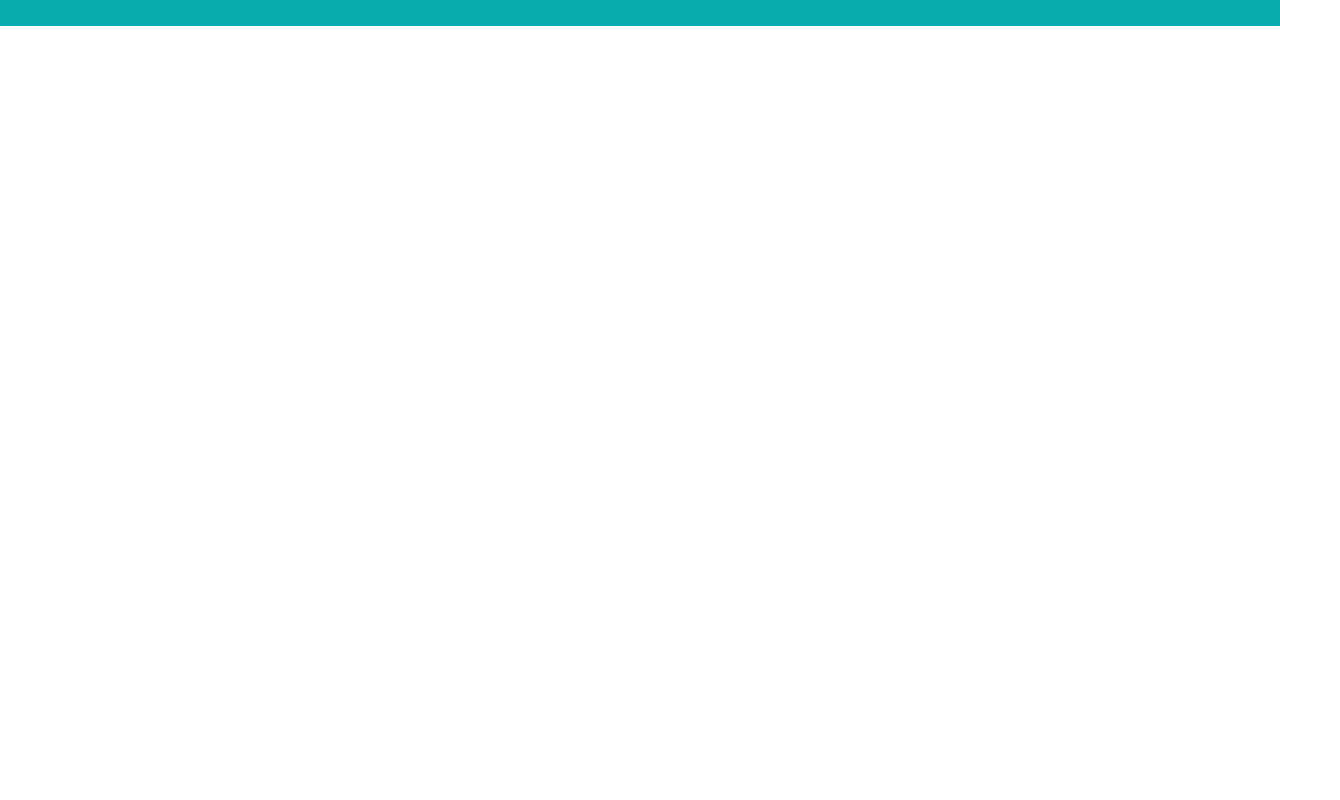
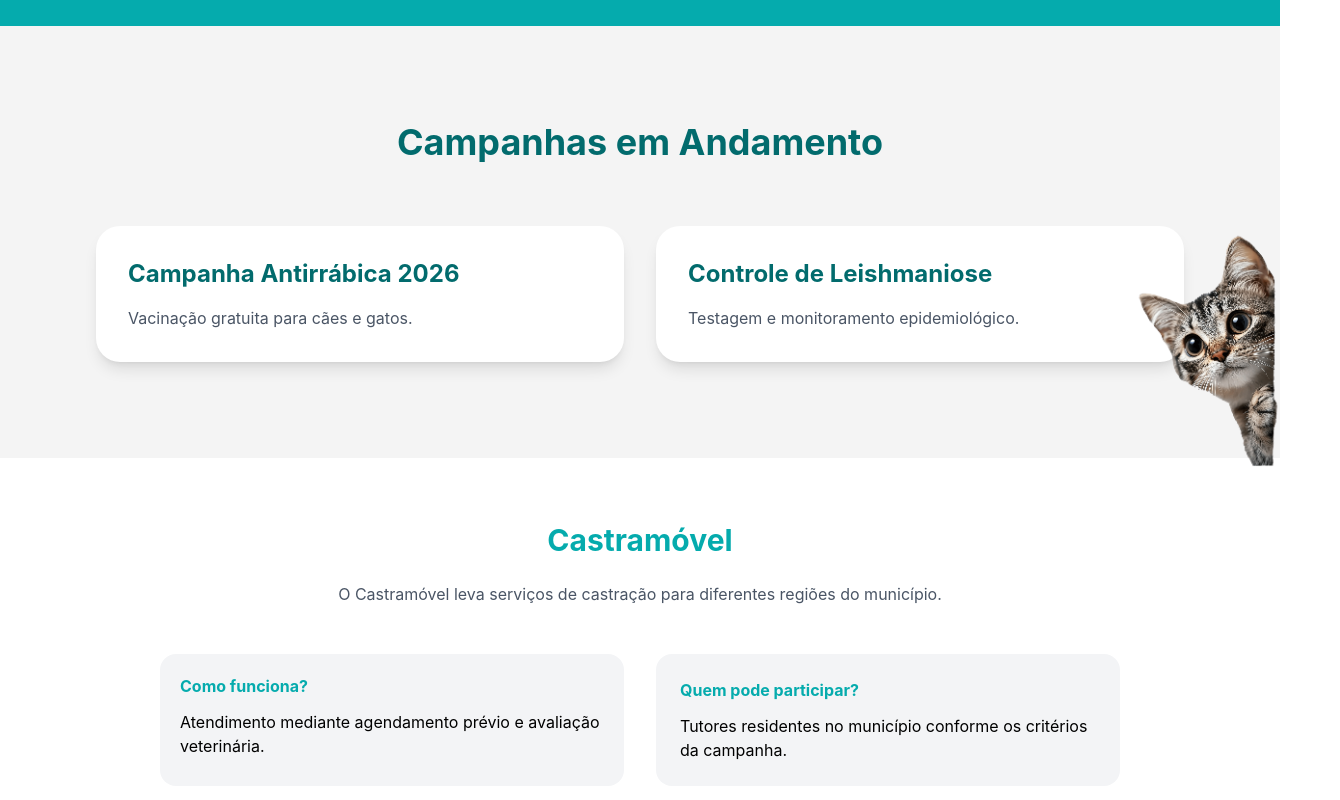
Before and after one commit to Zoonoses-Cajazeiras/sgc-zoonoses, a React (Vite) app: page / in a window 1280 px wide. Shown: the part 1900-2700 px from the top of the page, 1340 px wide, since content can reach past the window. Before the commit the page ends 1926 px from the top, so only its background shows below. Built offline with nearby package versions, Linux system fonts and the light colour scheme.

Commit message:
feat(home): adiciona campanhas, castramóvel, FAQ, contato

```diff
--- a/src/components/AboutServices.tsx
+++ b/src/components/AboutServices.tsx
@@ -1,5 +1,6 @@
 import cachorroCard from "../assets/images/cachorro1.png";
 import patinhas from "../assets/patterns/patinhas.png";
+import gato from "../assets/images/gato.png";
 
 export default function AboutServices() {
   return (
@@ -123,6 +124,57 @@ export default function AboutServices() {
 
       </div>
 
+      {/* CAMPANHAS */}
+    <div
+      id="campanhas"
+      className="relative bg-[#F4F4F4] py-24 overflow-visible">
+
+      <div className="max-w-6xl mx-auto px-8">
+
+        <h2 className="text-center text-4xl font-bold text-[#026B6D] mb-16">
+        Campanhas em Andamento
+        </h2>
+
+        <div className="grid md:grid-cols-2 gap-8">
+
+        <div className="bg-white rounded-3xl shadow-lg p-8">
+          <h3 className="text-2xl font-bold text-[#026B6D] mb-4">
+          Campanha Antirrábica 2026
+          </h3>
+
+          <p className="text-gray-600">
+          Vacinação gratuita para cães e gatos.
+          </p>
+        </div>
+
+        <div className="bg-white rounded-3xl shadow-lg p-8">
+          <h3 className="text-2xl font-bold text-[#026B6D] mb-4">
+          Controle de Leishmaniose
+          </h3>
+
+          <p className="text-gray-600">
+          Testagem e monitoramento epidemiológico.
+          </p>
+        </div>
+
+        <img
+             src={gato}
+              alt="Gato"
+              className="
+                   absolute
+                    right-[-60px]
+                    bottom-[-10px]
+                    w-60
+                    z-20
+                  "
+        />
+
+      </div>
+
+    </div>
+
+  </div>
+
     </section>
   );
 }
--- a/src/components/Castramovel.tsx
+++ b/src/components/Castramovel.tsx
@@ -1,3 +1,41 @@
-export default function Hero() {
-  return <div></div>;
+export default function Castramovel() {
+  return (
+    <section
+      id="castramovel"
+      className="bg-white py-16"
+    >
+      <div className="max-w-5xl mx-auto px-8">
+
+        <h2 className="text-center text-3xl font-bold text-[#05ABAD] mb-6">
+          Castramóvel
+        </h2>
+
+        <p className="text-center text-gray-600 max-w-4xl mx-auto mb-12">
+          O Castramóvel leva serviços de castração para diferentes regiões do município.
+        </p>
+
+        <div className="grid md:grid-cols-2 gap-8">
+
+          <div className="bg-gray-100 rounded-2xl p-5">
+            <h3 className="font-bold text-[#05ABAD] mb-3">
+              Como funciona?
+            </h3>
+            <p>
+              Atendimento mediante agendamento prévio e avaliação veterinária.
+            </p>
+          </div>
+
+          <div className="bg-gray-100 rounded-2xl p-6">
+            <h3 className="font-bold text-[#05ABAD] mb-3">
+              Quem pode participar?
+            </h3>
+            <p>
+              Tutores residentes no município conforme os critérios da campanha.
+            </p>
+          </div>
+
+        </div>
+      </div>
+    </section>
+  );
 }
--- a/src/components/Faq.tsx
+++ b/src/components/Faq.tsx
@@ -1,3 +1,55 @@
-export default function Hero() {
-  return <div></div>;
+export default function Faq() {
+  return (
+    <section
+      id="faq"
+      className="bg-[#05ABAD] py-12"
+    >
+      <div className="max-w-6xl mx-auto px-8">
+
+        <h2 className="text-center text-3xl font-bold text-white mb-12">
+          Perguntas Frequentes
+        </h2>
+
+        <div className="grid md:grid-cols-2 gap-8 text-white">
+
+          <div>
+            <h3 className="font-bold mb-2">
+              O serviço é gratuito?
+            </h3>
+            <p>
+              Sim, conforme os critérios das campanhas.
+            </p>
+          </div>
+
+          <div>
+            <h3 className="font-bold mb-2">
+              Posso levar meu animal?
+            </h3>
+            <p>
+              Sim, desde que esteja dentro dos requisitos.
+            </p>
+          </div>
+
+          <div>
+            <h3 className="font-bold mb-2">
+              Como denunciar maus-tratos?
+            </h3>
+            <p>
+              Entre em contato com o Núcleo de Zoonoses.
+            </p>
+          </div>
+
+          <div>
+            <h3 className="font-bold mb-2">
+              Como solicitar vacinação?
+            </h3>
+            <p>
+              Consulte o calendário das campanhas.
+            </p>
+          </div>
+
+        </div>
+      </div>
+    </section>
+  );
 }
--- a/src/components/Footer.tsx
+++ b/src/components/Footer.tsx
@@ -1,3 +1,40 @@
-export default function Hero() {
-  return <div></div>;
+export default function Footer() {
+  return (
+    <footer
+      id="contato"
+      className="bg-white py-8"
+    >
+      <div className="max-w-5xl mx-auto px-8">
+
+        <h2 className="text-3xl font-bold text-[#026B6D] mb-8">
+          Informações de Contato
+        </h2>
+
+        <div className="grid md:grid-cols-2 gap-10">
+
+          <div>
+            <p>Email: zoonoses@cajazeiras.pb.gov.br</p>
+            <p>Telefone: (83) XXXX-XXXX</p>
+            <p>Cajazeiras - PB</p>
+          </div>
+
+          <div>
+            <p>
+              Horário de funcionamento:
+            </p>
+
+            <p>
+              Segunda a Sexta
+            </p>
+
+            <p>
+              07h às 11h e 13h às 17h
+            </p>
+          </div>
+
+        </div>
+
+      </div>
+    </footer>
+  );
 }
--- a/src/components/Navbar.tsx
+++ b/src/components/Navbar.tsx
@@ -4,14 +4,14 @@ import {Link} from "react-router-dom"
 export default function Navbar() {
   return (
     <header className="fixed top-0 left-0 w-full bg-[#05ABAD] shadow-lg z-50">
-      <div className="max-w-7xl mx-auto flex items-center justify-between px-8 py-4">
+      <div className="max-w-7xl mx-auto flex items-center justify-between px-8 py-3">
 
         <div className="flex items-center gap-4">
 
           <img
             src={logo}
             alt="Logo Núcleo de Zoonoses"
-            className="h-14 w-auto"
+            className="h-12 w-auto"
           />
 
           <div>
@@ -37,6 +37,12 @@ export default function Navbar() {
             <li>
               <a href="#servicos" className="hover:text-slate-200 transition">
                 Serviços
+              </a>
+            </li>
+
+            <li>
+              <a href="#campanhas" className="hover:text-slate-200 transition">
+                Campanhas
               </a>
             </li>
 
--- a/src/pages/Home.tsx
+++ b/src/pages/Home.tsx
@@ -1,6 +1,11 @@
 import Navbar from "../components/Navbar";
 import Hero from "../components/Hero";
 import AboutServices from "../components/AboutServices";
+import Castramovel from "../components/Castramovel";
+import Faq from "../components/Faq";
+import Footer from "../components/Footer";
+
+
 
 export default function Home() {
   return (
@@ -10,6 +15,10 @@ export default function Home() {
       <main className="pt-[88px]">
         <Hero />
         <AboutServices />
+        <Castramovel />
+        <Faq />
+        <Footer />
+
       </main>
     </>
   );
```
Also changed, not shown: src/assets/images/gato.png (added).
